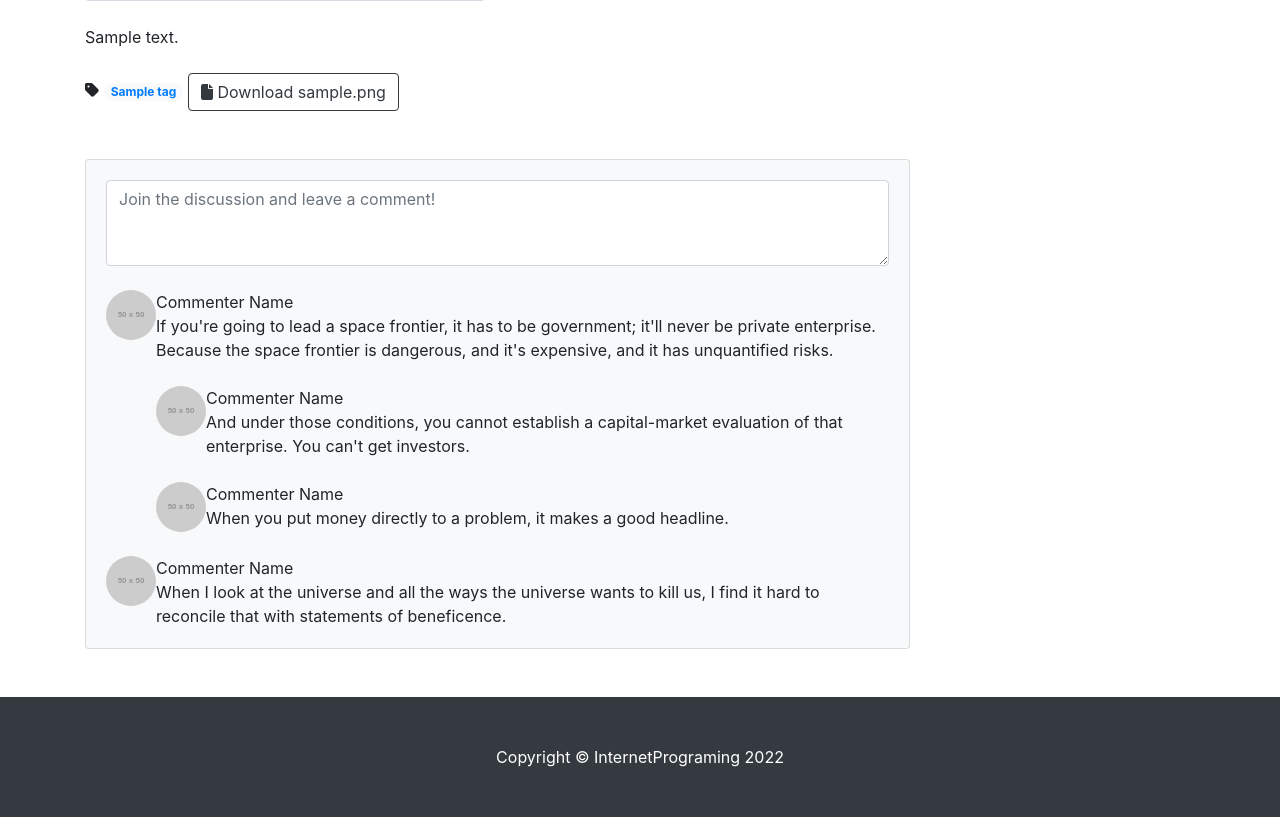
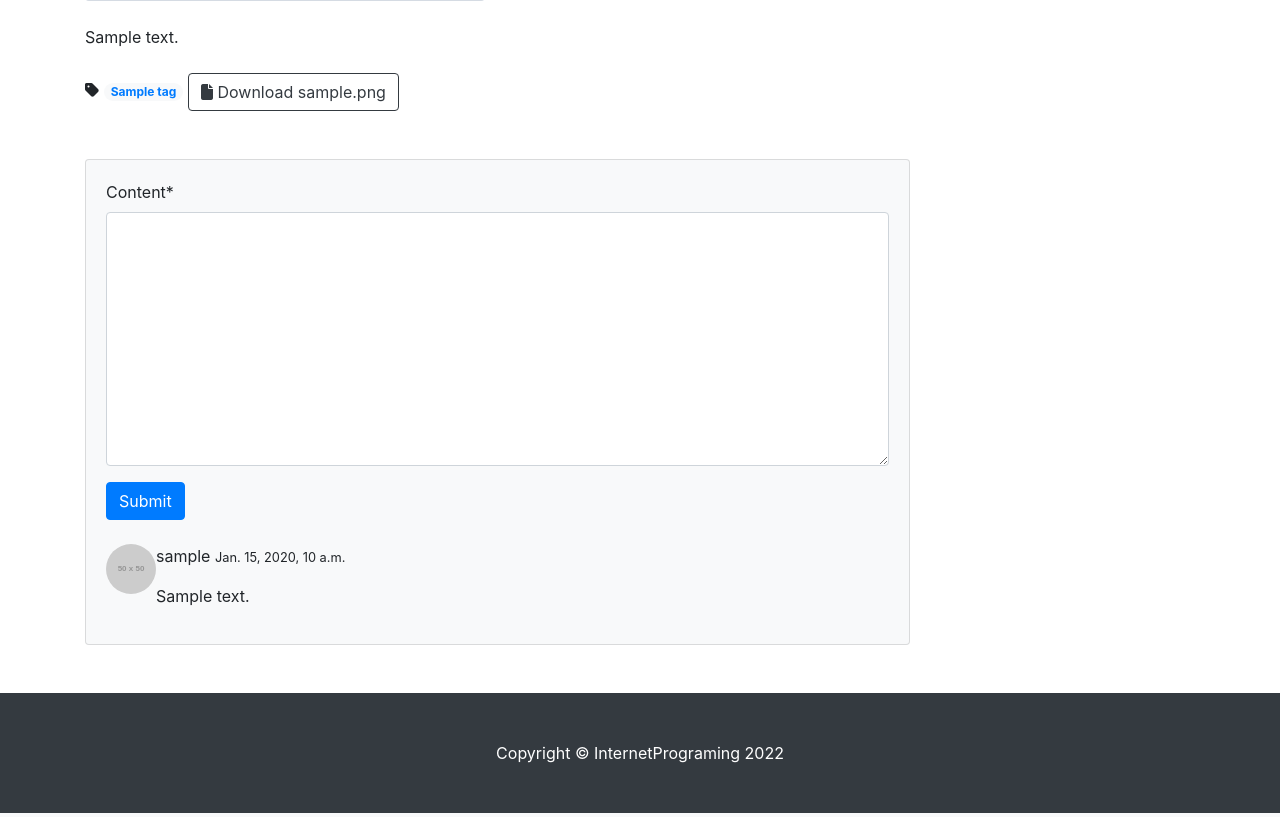
Before and after one commit to kknari/Django22, a Django app: page /blog/1/ in a window 1280 px wide. Shown: the part 519-1336 px from the top of the page. Run offline with Django 4.2, Linux system fonts and the light colour scheme; a user stored in the database is signed in; tables that the repository leaves empty hold one stand-in row (values such as "Sample post"); grey boxes marked "Sample" are stand-in pictures; some libraries are stand-ins or nearby versions.

Commit message:
댓글 폼으로 포스트 상세 페이지 댓글 작성

```diff
--- a/blog/admin.py
+++ b/blog/admin.py
@@ -1,5 +1,5 @@
 from django.contrib import admin
-from .models import Post, Category, Tag #외부파일 불러옴
+from .models import Post, Category, Tag, Comment #외부파일 불러옴
 
 # Register your models here.
 
@@ -17,3 +17,5 @@ class TagAdmin(admin.ModelAdmin):
     prepopulated_fields = {'slug': ('name',)}
 
 admin.site.register(Tag, TagAdmin)
+
+admin.site.register(Comment)
--- /dev/null
+++ b/blog/forms.py
@@ -0,0 +1,7 @@
+from .models import Comment
+from django import forms
+
+class CommentForm(forms.ModelForm):
+    class Meta:
+        model = Comment
+        fields = ('content',)
--- a/blog/models.py
+++ b/blog/models.py
@@ -60,3 +60,16 @@ class Post(models.Model): #class의 이름이 table 이름
 
     def get_file_ext(self):
         return self.get_file_name().split('.')[-1] #a.txt -> a txt (-1은 의미적으로 가장 마지막을 가리킴)
+
+class Comment(models.Model):
+    post = models.ForeignKey(Post, on_delete=models.CASCADE)
+    author = models.ForeignKey(User, on_delete=models.CASCADE)
+    content = models.TextField()
+    created_at = models.DateTimeField(auto_now_add=True)
+    modified_at = models.DateTimeField(auto_now=True)
+
+    def __str__(self):
+        return f'{self.author} : {self.content}'
+
+    def get_absolute_url(self):
+        return f'{self.post.get_absolute_url()}#comment-{self.pk}'
--- a/blog/templates/blog/post_detail.html
+++ b/blog/templates/blog/post_detail.html
@@ -1,4 +1,5 @@
 {% extends 'blog/base.html' %}
+{% load crispy_forms_tags %}
 {% block head_title %}
     {{post.title}} - Blog
 {% endblock %}
@@ -72,40 +73,35 @@
                         <div class="card bg-light">
                             <div class="card-body">
                                 <!-- Comment form-->
-                                <form class="mb-4"><textarea class="form-control" rows="3" placeholder="Join the discussion and leave a comment!"></textarea></form>
-                                <!-- Comment with nested comments-->
-                                <div class="d-flex mb-4">
-                                    <!-- Parent comment-->
+                                    {% if user.is_authenticated %}
+                                    <form class="mb-4" id="comment-form" method="post" action="{{ post.get_absolute_url }}new_comment/">
+                                        {% csrf_token %}
+                                        <div class="form-group">
+                                            {{ comment_form | crispy }}
+                                        </div>
+                                        <button type="submit" class="btn btn-primary">Submit</button>
+                                    </form>
+                                    {% else %}
+                                        <a role="button" class="btn btn-dark btn-block btn-sm" href="#" data-toggle="modal" data-target="#loginModal">
+                                            Log in and Leave a comment
+                                        </a>
+                                    {% endif%}
+                                </form>
+                                {% if post.comment_set.exists %}
+                                    {% for comment in post.comment_set.iterator %}
+                                <!-- Single comment-->
+                                <div class="d-flex" id="comment-{{comment.pk}}">
                                     <div class="flex-shrink-0"><img class="rounded-circle" src="https://dummyimage.com/50x50/ced4da/6c757d.jpg" alt="..." /></div>
                                     <div class="ms-3">
-                                        <div class="fw-bold">Commenter Name</div>
-                                        If you're going to lead a space frontier, it has to be government; it'll never be private enterprise. Because the space frontier is dangerous, and it's expensive, and it has unquantified risks.
-                                        <!-- Child comment 1-->
-                                        <div class="d-flex mt-4">
-                                            <div class="flex-shrink-0"><img class="rounded-circle" src="https://dummyimage.com/50x50/ced4da/6c757d.jpg" alt="..." /></div>
-                                            <div class="ms-3">
-                                                <div class="fw-bold">Commenter Name</div>
-                                                And under those conditions, you cannot establish a capital-market evaluation of that enterprise. You can't get investors.
-                                            </div>
+                                        <div class="fw-bold">
+                                            {{ comment.author.username }}
+                                            <small class="text_muted">{{comment.created_at}}</small>
                                         </div>
-                                        <!-- Child comment 2-->
-                                        <div class="d-flex mt-4">
-                                            <div class="flex-shrink-0"><img class="rounded-circle" src="https://dummyimage.com/50x50/ced4da/6c757d.jpg" alt="..." /></div>
-                                            <div class="ms-3">
-                                                <div class="fw-bold">Commenter Name</div>
-                                                When you put money directly to a problem, it makes a good headline.
-                                            </div>
-                                        </div>
+                                        <p>{{ comment.content | linebreaks }}</p>
                                     </div>
                                 </div>
-                                <!-- Single comment-->
-                                <div class="d-flex">
-                                    <div class="flex-shrink-0"><img class="rounded-circle" src="https://dummyimage.com/50x50/ced4da/6c757d.jpg" alt="..." /></div>
-                                    <div class="ms-3">
-                                        <div class="fw-bold">Commenter Name</div>
-                                        When I look at the universe and all the ways the universe wants to kill us, I find it hard to reconcile that with statements of beneficence.
-                                    </div>
-                                </div>
+                                    {% endfor %}
+                                {% endif %}
                             </div>
                         </div>
                     </div>
--- a/blog/urls.py
+++ b/blog/urls.py
@@ -4,6 +4,7 @@ from . import views
 urlpatterns = [ #IP주소/blog/
     path('', views.PostList.as_view()),
     path('<int:pk>/', views.PostDetail.as_view()),
+    path('<int:pk>/new_comment/', views.new_comment),
     path('category/<str:slug>/', views.category_page), # IP주소/blog/category/slug/
     path('tag/<str:slug>/', views.tag_page), # IP주소/blog/tag/slug/
     path('create_post/', views.PostCreate.as_view()),
--- a/blog/views.py
+++ b/blog/views.py
@@ -1,5 +1,7 @@
 from django.shortcuts import render
+from django.shortcuts import get_object_or_404
 from .models import Post, Category, Tag
+from .forms import CommentForm
 from django.views.generic import ListView, DetailView, CreateView, UpdateView
 from django.contrib.auth.mixins import LoginRequiredMixin, UserPassesTestMixin
 from django.shortcuts import render, redirect
@@ -111,7 +113,25 @@ class PostDetail(DetailView):
         context = super(PostDetail, self).get_context_data()
         context['categories'] = Category.objects.all()  # 따옴표 안에 있는 걸 변수로, view로 전달한다
         context['no_category_post_count'] = Post.objects.filter(category=None).count() # category = None인 포스트만 필터링
+        context['comment_form'] = CommentForm
         return context
+
+def new_comment(request, pk):
+    if request.user.is_authenticated:
+        post = get_object_or_404(Post, pk=pk)
+
+        if request.method == 'POST':
+            comment_form = CommentForm(request.POST)
+            if comment_form.is_valid():
+                comment = comment_form.save(commit=False)
+                comment.post = post
+                comment.author = request.user
+                comment.save()
+                return redirect(comment.get_absolute_url())
+            else: # GET
+                return redirect(post.get_absolute_url())
+        else:
+            raise PermissionDenied
 
 def category_page(request, slug):
     if slug == 'no_category':
```
